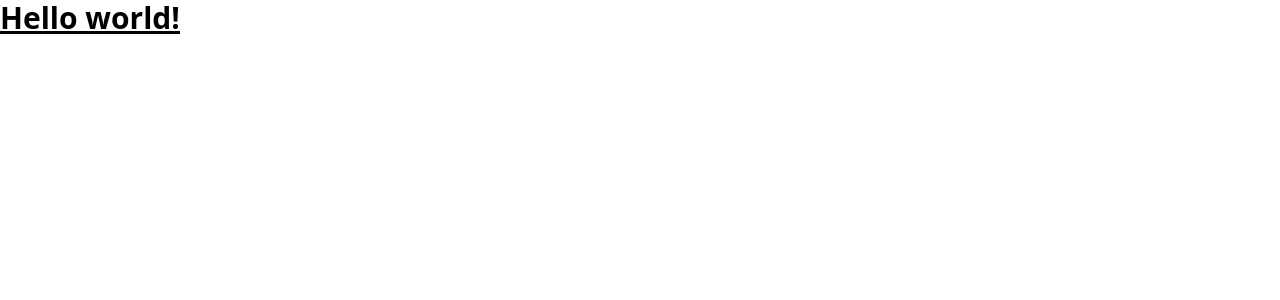
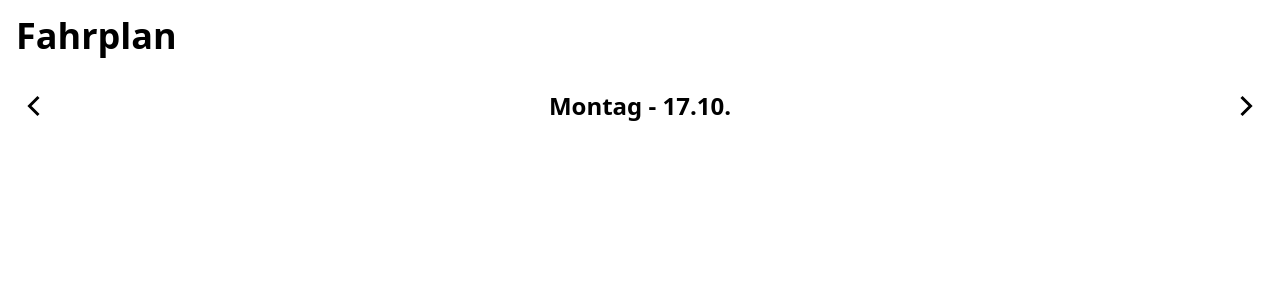
Before and after one commit to JaninaWibker/fahrplan, a Next.js app: page / in a window 1280 px wide. Shown: the top 300 px of the page. Built offline with nearby package versions, Linux system fonts and the light colour scheme; a web font is replaced by a local one.

Commit message:
add basic header component

```diff
--- /dev/null
+++ b/components/Header.tsx
@@ -0,0 +1,29 @@
+import React from 'react'
+import ChevronLeft from '../icons/ChevronLeft'
+import ChevronRight from '../icons/ChevronRight'
+
+type HeaderProps = {
+  date: Date,
+  onPrev: () => void,
+  onNext: () => void,
+  canPrev: boolean,
+  canNext: boolean
+}
+
+const Header = ({ date, onPrev, onNext, canPrev, canNext }: HeaderProps) => {
+  return (
+    <div className="">
+      <h1 className="p-4 text-4xl font-semibold">Fahrplan</h1>
+
+      <div className="flex">
+        <div className={'p-4 rounded-full ' + (canPrev ? 'text-black' : 'text-slate-300')} onClick={canPrev ? onPrev : undefined}><ChevronLeft style={{ width: 36, height: 36 }} /></div>
+        <div className="grow text-2xl font-semibold text-center leading-[calc(36px+2rem)]">
+          {date.toLocaleDateString('de-DE', { weekday: 'long' })} - {date.toLocaleDateString('de-DE', { day: 'numeric', month: 'numeric' })}
+        </div>
+        <div className={'p-4 rounded-full ' + (canPrev ? 'text-black' : 'text-slate-300')} onClick={canNext ? onNext : undefined}><ChevronRight style={{ width: 36, height: 36 }} /></div>
+      </div>
+    </div>
+  )
+}
+
+export default Header
--- /dev/null
+++ b/icons/ChevronLeft.tsx
@@ -0,0 +1,10 @@
+import React, { forwardRef } from 'react'
+import type { SVGProps } from 'react'
+
+export default forwardRef<SVGSVGElement, SVGProps<SVGSVGElement>>(function ChevronLeft(props, ref) {
+  return (
+    <svg width="24" height="24" fill="none" viewBox="0 0 24 24" ref={ref} {...props}>
+      <polyline stroke="currentColor" strokeWidth="2" points="15 18 9 12 15 6"></polyline>
+    </svg>
+  )
+})
--- /dev/null
+++ b/icons/ChevronRight.tsx
@@ -0,0 +1,10 @@
+import React, { forwardRef } from 'react'
+import type { SVGProps } from 'react'
+
+export default forwardRef<SVGSVGElement, SVGProps<SVGSVGElement>>(function ChevronRight(props, ref) {
+  return (
+    <svg width="24" height="24" fill="none" viewBox="0 0 24 24" ref={ref} {...props}>
+      <polyline stroke="currentColor" strokeWidth="2" points="9 18 15 12 9 6"></polyline>
+    </svg>
+  )
+})
--- a/pages/index.tsx
+++ b/pages/index.tsx
@@ -1,18 +1,33 @@
 import type { NextPage } from 'next'
 import Head from 'next/head'
+import { useState } from 'react'
+import Header from '../components/Header'
 
 const Home: NextPage = () => {
+  // TODO: enforced start and end date
+  const [date, setDate] = useState(new Date('2022-10-17'))
+
+  const prev = () => {
+    const newDate = new Date(date)
+    newDate.setDate(date.getDate() - 1)
+    setDate(newDate)
+  }
+
+  const next = () => {
+    const newDate = new Date(date)
+    newDate.setDate(date.getDate() + 1)
+    setDate(newDate)
+  }
+
   return (
-      <div>
+      <div className="w-full">
         <Head>
           <title>Create Next App</title>
           <meta name="description" content="Generated by create next app" />
           <link rel="icon" href="/favicon.ico" />
         </Head>
 
-        <h1 className="text-3xl font-bold underline">
-          Hello world!
-        </h1>
+        <Header date={date} onPrev={prev} onNext={next} canPrev={true} canNext={true} />
       </div>
   )
 }
```
